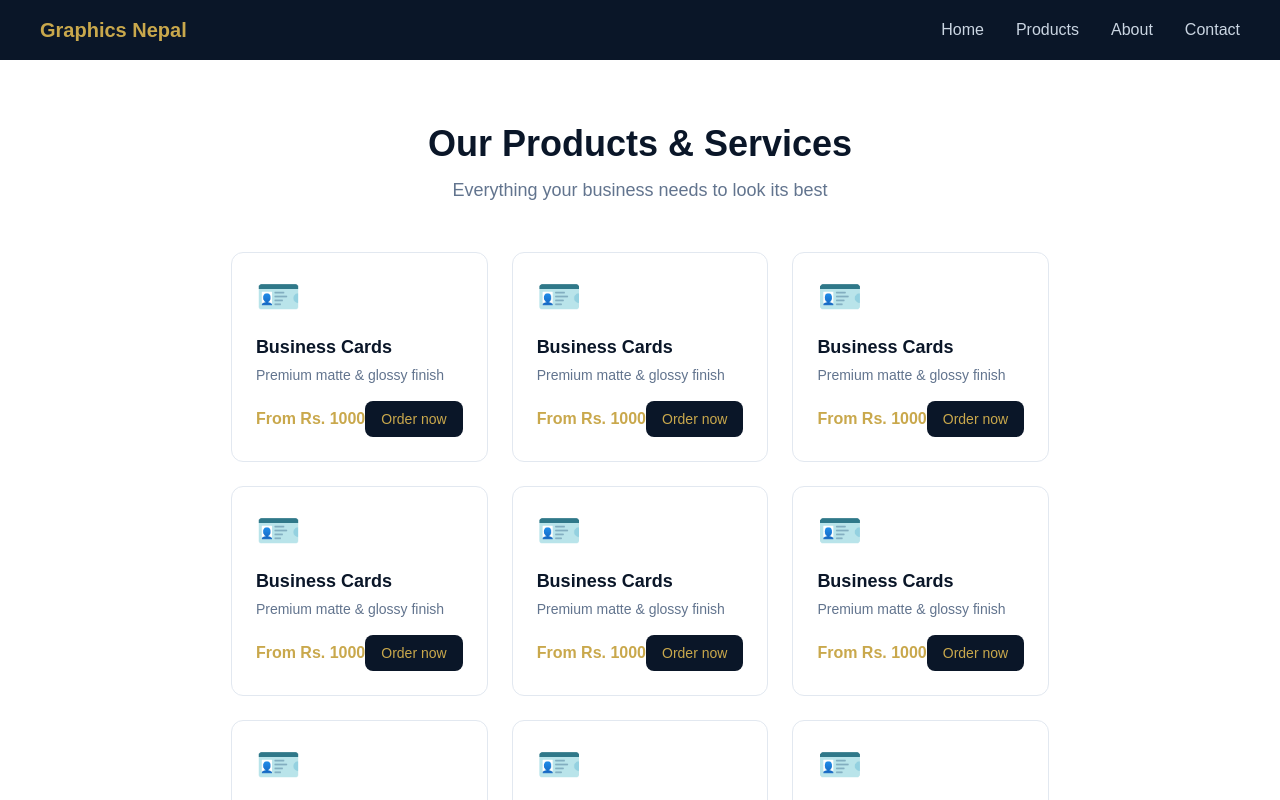
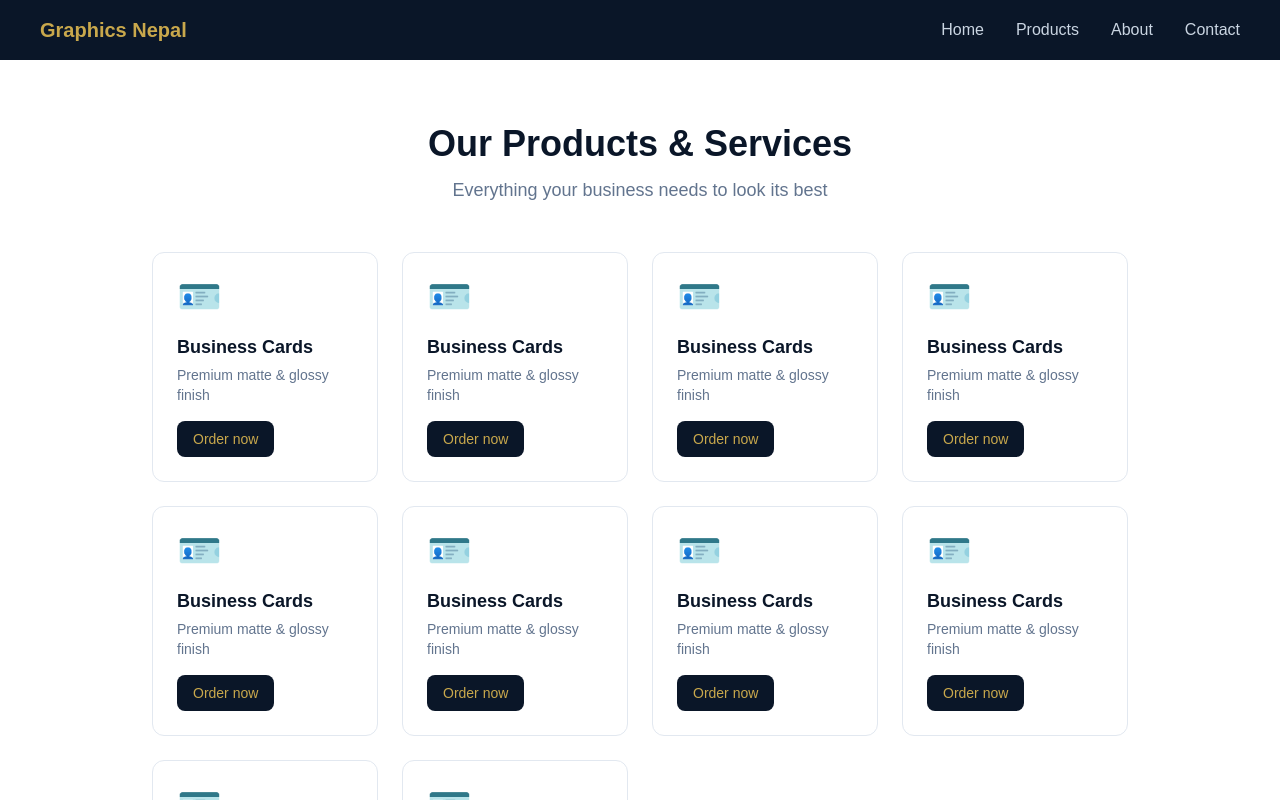
Before and after one commit to Lordwick5/Graphics-Nepal, a Next.js app: page /products in a window 1280 px wide. Shown: the top 800 px of the page. Built offline with nearby package versions, Linux system fonts and the light colour scheme.

Commit message:
fix: removed price from products and increased the columns of the grid

```diff
--- a/app/products/page.tsx
+++ b/app/products/page.tsx
@@ -3,70 +3,70 @@
     id: 1,
     name: "Business Cards",
     desc: "Premium matte & glossy finish",
-    price: "From Rs. 1000",
+    // price: "From Rs. 1000",
     emoji: "🪪",
   },
   {
     id: 2,
     name: "Business Cards",
     desc: "Premium matte & glossy finish",
-    price: "From Rs. 1000",
+    // price: "From Rs. 1000",
     emoji: "🪪",
   },
   {
     id: 3,
     name: "Business Cards",
     desc: "Premium matte & glossy finish",
-    price: "From Rs. 1000",
+    // price: "From Rs. 1000",
     emoji: "🪪",
   },
   {
     id: 4,
     name: "Business Cards",
     desc: "Premium matte & glossy finish",
-    price: "From Rs. 1000",
+    // price: "From Rs. 1000",
     emoji: "🪪",
   },
   {
     id: 5,
     name: "Business Cards",
     desc: "Premium matte & glossy finish",
-    price: "From Rs. 1000",
+    // price: "From Rs. 1000",
     emoji: "🪪",
   },
   {
     id: 6,
     name: "Business Cards",
     desc: "Premium matte & glossy finish",
-    price: "From Rs. 1000",
+    // price: "From Rs. 1000",
     emoji: "🪪",
   },
   {
     id: 7,
     name: "Business Cards",
     desc: "Premium matte & glossy finish",
-    price: "From Rs. 1000",
+    // price: "From Rs. 1000",
     emoji: "🪪",
   },
   {
     id: 8,
     name: "Business Cards",
     desc: "Premium matte & glossy finish",
-    price: "From Rs. 1000",
+    // price: "From Rs. 1000",
     emoji: "🪪",
   },
   {
     id: 9,
     name: "Business Cards",
     desc: "Premium matte & glossy finish",
-    price: "From Rs. 1000",
+    // price: "From Rs. 1000",
     emoji: "🪪",
   },
   {
     id: 10,
     name: "Business Cards",
     desc: "Premium matte & glossy finish",
-    price: "From Rs. 1000",
+    // price: "From Rs. 1000",
     emoji: "🪪",
   },
 ];
@@ -81,14 +81,14 @@
       </div>
 
       {/* Products Grid */}
-      <div className="grid grid-cols-1 md:grid-cols-3 gap-6">
+      <div className="grid grid-cols-1 md:grid-cols-4 gap-6">
         {products.map((product) => (
           <div key={product.id} className="border border-slate-200 rounded-xl p-6 bg-white">
             <span className="text-4xl">{product.emoji}</span>
             <h3 className="font-semibold text-[#0a1628] text-lg mt-4 mb-1">{product.name}</h3>
             <p className="text-slate-500 text-sm mb-4">{product.desc}</p>
             <div className="flex justify-between items-center">
-              <span className="text-[#c9a84c] font-semibold">{product.price}</span>
+              {/* <span className="text-[#c9a84c] font-semibold">{product.price}</span> */}
               <a
                 href="/contact"
                 className="bg-[#0a1628] text-[#c9a84c] text-sm px-4 py-2 rounded-lg"
```
